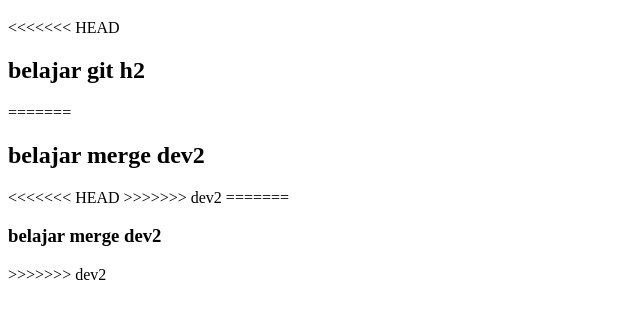
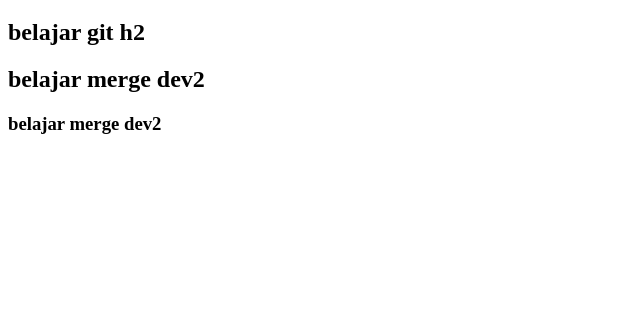
Before and after one commit to adamfachreza/github, a plain HTML site: page index.html in a window 1280 px wide. Shown: the part 61-380 px from the top of the page, without its empty margins (0-640 px from the left). Drawn offline with Linux system fonts and the light colour scheme.

Commit message:
solve conflig

```diff
--- a/index.html
+++ b/index.html
@@ -8,14 +8,9 @@
 </head>
 <body>
     <h1>belajar git</h1>
-<<<<<<< HEAD
     <h2>belajar git h2</h2>
-=======
     <h2>belajar merge dev2</h2>
-<<<<<<< HEAD
->>>>>>> dev2
-=======
     <h3>belajar merge dev2</h3>
->>>>>>> dev2
+
 </body>
 </html>
```
